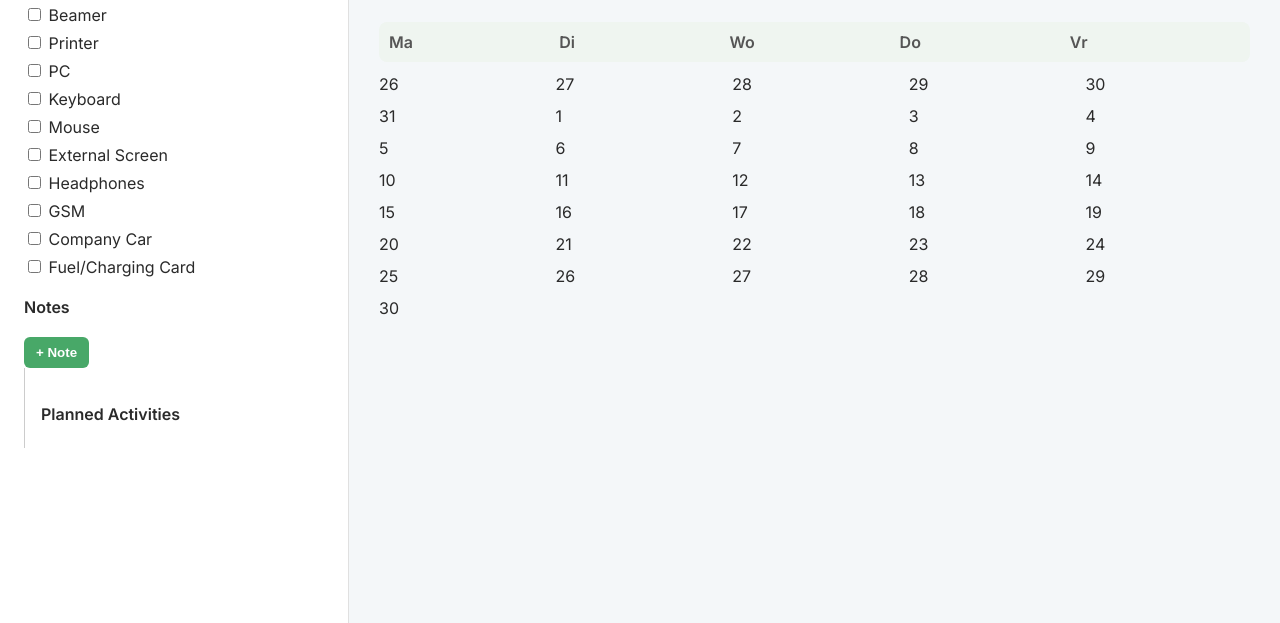
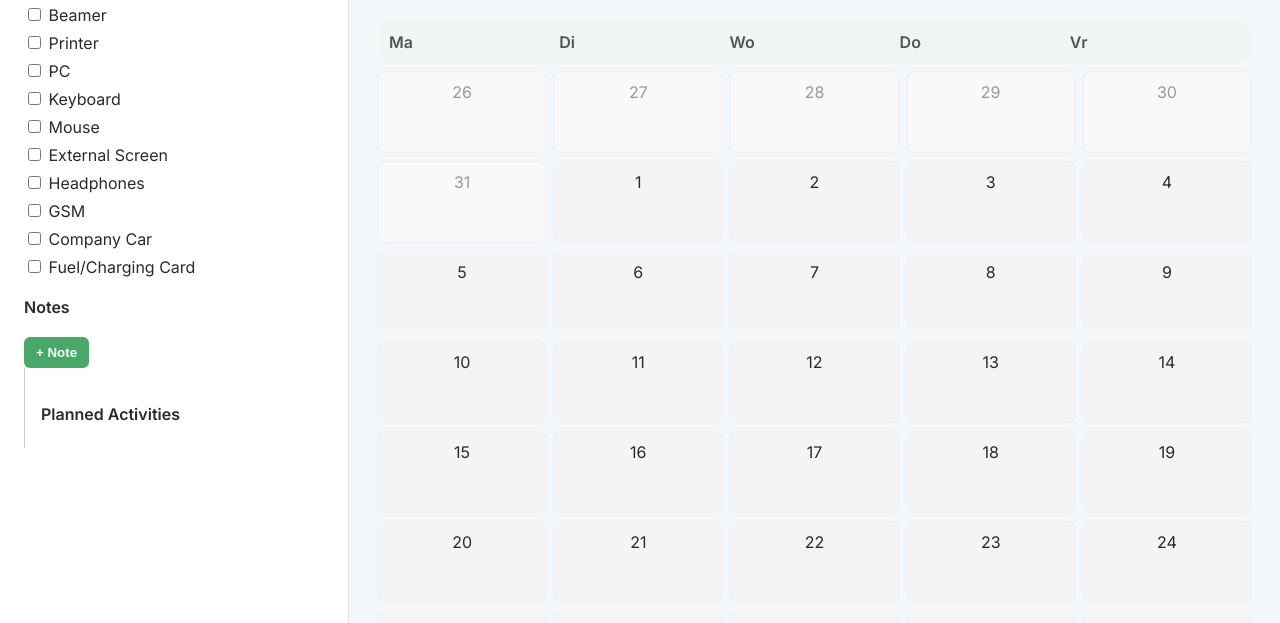
Before and after one commit to farahrahou7/onboarding-dashboard-final, a plain HTML site: page frontend/index.html in a window 1280 px wide. Shown: the part 189-812 px from the top of the page. Drawn offline with Linux system fonts and the light colour scheme.

Commit message:
Add files via upload

```diff
--- a/frontend/styles.css
+++ b/frontend/styles.css
@@ -1,4 +1,3 @@
-
 body {
   margin: 0;
   font-family: 'Inter', sans-serif;
@@ -230,3 +229,27 @@ button:hover {
 .day.highlight {
   outline: 2px solid #007bff;
 }
+
+
+/* Kalenderweergave fix */
+.calendar-days {
+  display: grid;
+  grid-template-columns: repeat(5, 1fr);
+  gap: 10px;
+  margin-top: 10px;
+}
+
+.calendar-cell {
+  background: #f4f4f4;
+  padding: 10px;
+  text-align: center;
+  border-radius: 6px;
+  min-height: 60px;
+  cursor: pointer;
+  box-shadow: 0 0 2px rgba(0,0,0,0.1);
+}
+
+.calendar-cell.muted {
+  color: #999;
+  background: #f9f9f9;
+}
```
